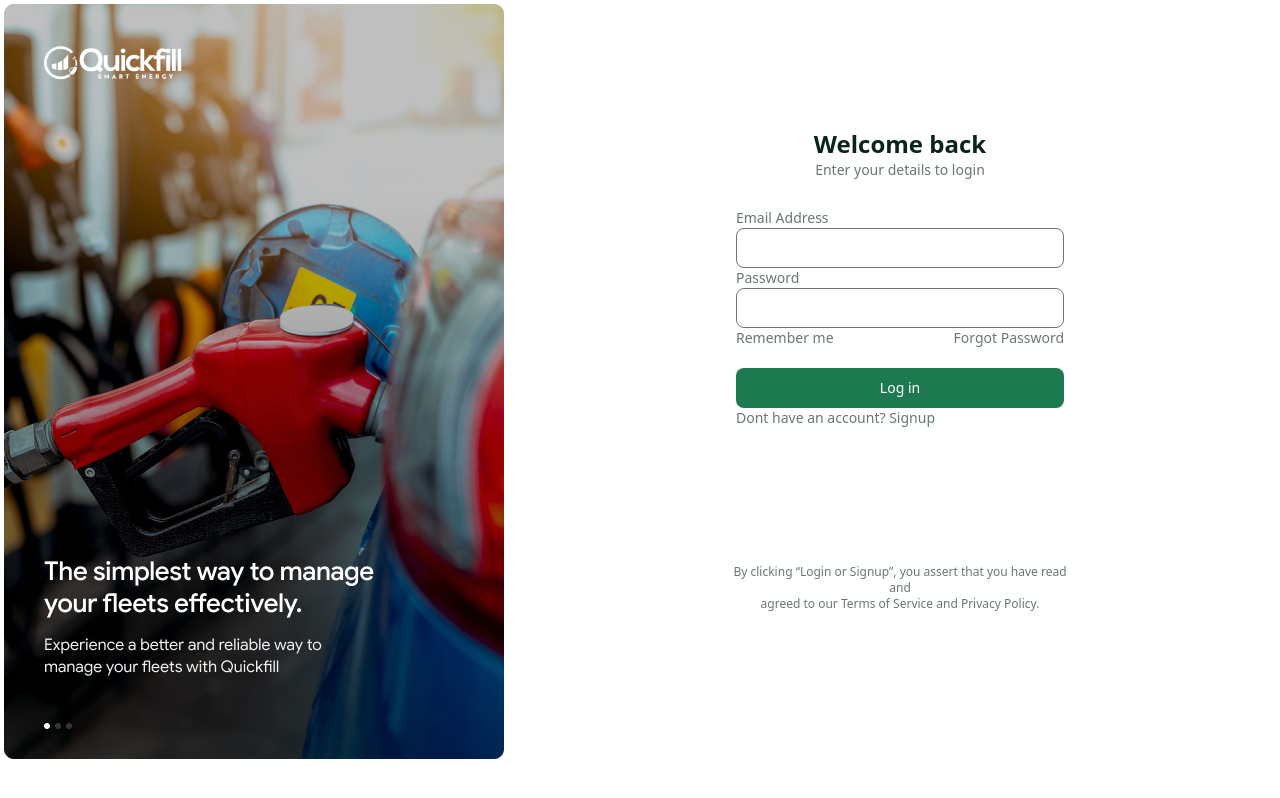
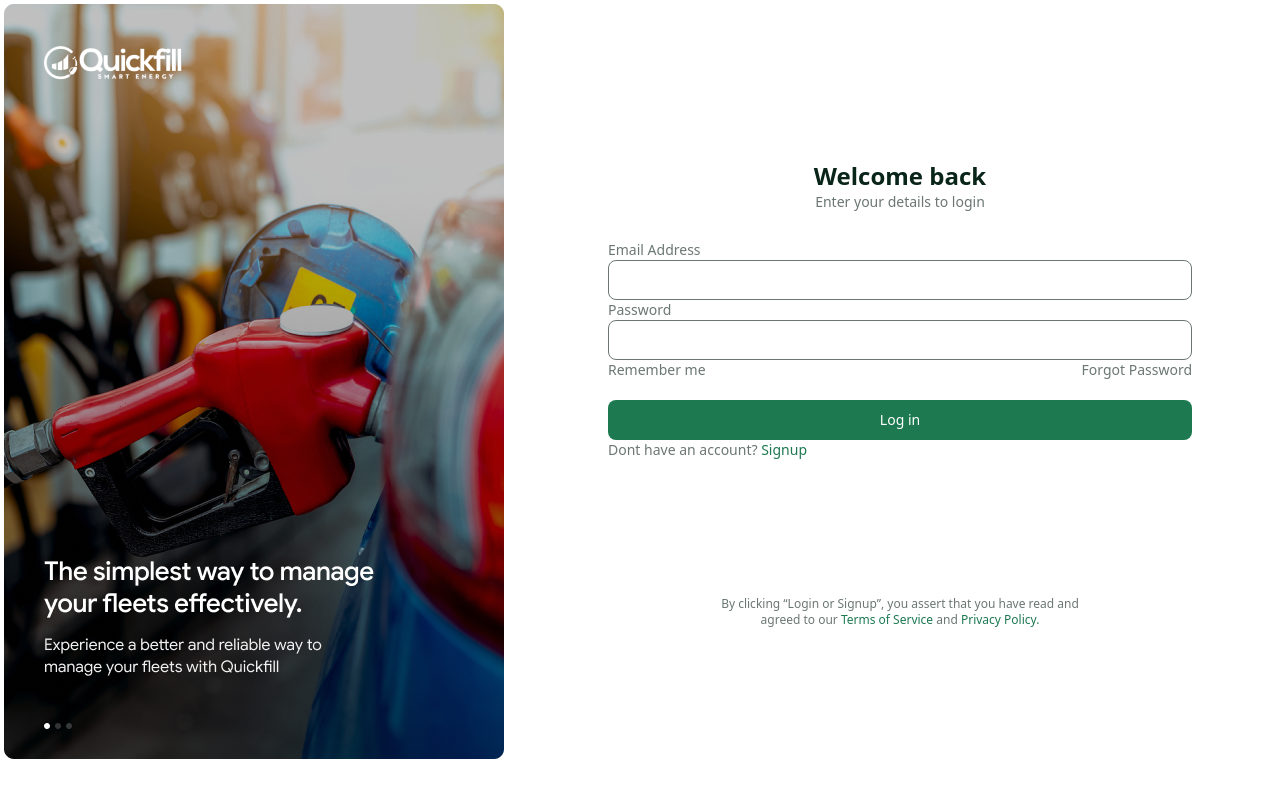
Before and after one commit to Ebukagideon/signinpage, a React (Create React App) app: page / in a window 1280 px wide. Shown: the top 798 px of the page. Built offline with nearby package versions, Linux system fonts and the light colour scheme.

Commit message:
4 commit

```diff
--- a/src/App.js
+++ b/src/App.js
@@ -23,11 +23,11 @@ function App() {
   return (
     <div className="mx-auto bg-white h-screen md:flex  text-mine">
       <div className='hidden sm:block h-screen bg-cover w-2/5 m-1 rounded'>
-        <img src="/image/onboarding-slider.png" alt='' className='sm:h-100 object-cover '/>
+        <img src="/image/onboarding-slider.png" alt='' className='object-cover '/>
       </div>
 
-      <div className="text-center flex-1 flex-col font-sans text-sm">
-        <div className='justify-center lg:mx-52 mb-30 my-32'>
+      <div className="text-center justify-center flex-1 flex-col font-sans text-sm">
+        <div className='justify-center md:mt-40 md:mb-32 md:mx-20'>
           <div>
             <h1 className='text-2xl font-bold text-black'>Welcome back</h1>
             <p>Enter your details to login</p>
@@ -42,8 +42,9 @@ function App() {
               value={email}
               required
               aria-describedby="uidnote"
-              className='border mr-2 w-full h-10 rounded-lg p-1'
+              className='border w-full h-10 rounded-lg p-2'
               />
+
 
               <p>Password</p>
               <input
@@ -53,7 +54,7 @@ function App() {
               value={pwd}
               required
               aria-describedby="pwdnote"
-              className='border mr-2 w-full h-10 rounded-lg p-1'/>
+              className='border w-full h-10 rounded-lg p-2'/>
 
               <div className='flex justify-between'>
                 <p>Remember me</p>
@@ -63,12 +64,12 @@ function App() {
 
             <div className='w-full pt-5'>
               <button disabled={!validEmail || !validPwd ? true : false} className='bg-btn w-full h-10 rounded-lg text-white'>Log in</button>
-              <p>Dont have an account? <a href="" className='text-green-700'>Signup</a></p>
+              <p>Dont have an account? <a href="" className='text-btn'>Signup</a></p>
             </div>
           </form>
         </div>
-        <div className=' lg:px-52'>
-          <p className='text-xs'>By clicking “Login or Signup”, you assert that you have read and <br/>agreed to our Terms of Service and Privacy Policy.</p>
+        <div className='w-full '>
+          <p className='text-xs'>By clicking “Login or Signup”, you assert that you have read and <br/>agreed to our <a href="" className='text-btn'>Terms of Service</a> and <a href="" className='text-btn'>Privacy Policy.</a></p>
         </div>
       </div>
     </div>
```
